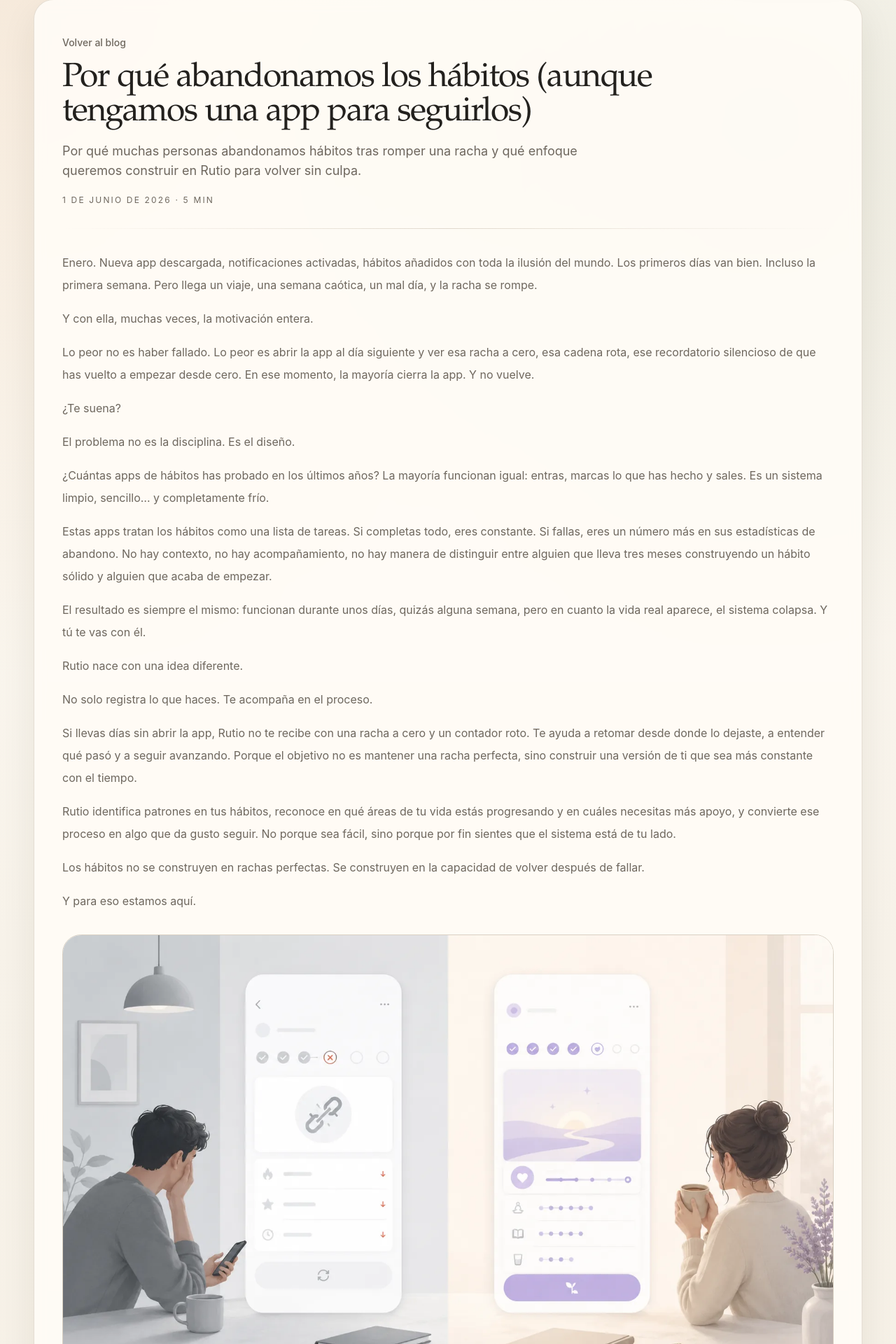
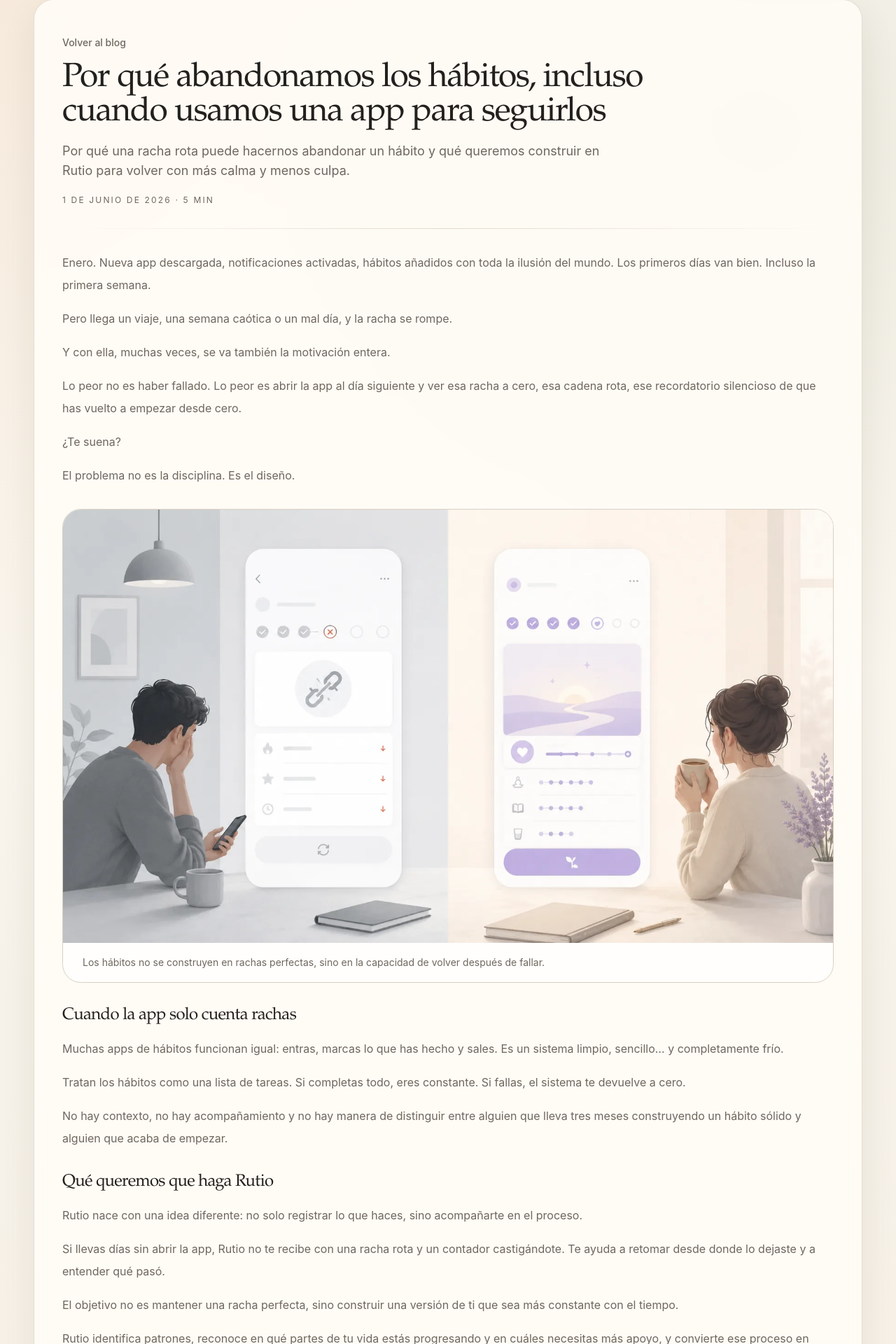
Before and after one commit to Rutioapp/web, a Next.js app: page /blog/por-que-abandonamos-los-habitos in a window 1280 px wide. Shown: the part 114-2034 px from the top of the page at 70% size. Built offline with nearby package versions, Linux system fonts and the light colour scheme.

Commit message:
Improve blog SEO foundation

```diff
--- a/src/app/page.tsx
+++ b/src/app/page.tsx
@@ -1,3 +1,5 @@
+import type { Metadata } from "next";
+
 import { Footer } from "@/components/layout/footer";
 import { Navbar } from "@/components/layout/navbar";
 import { BetaSection } from "@/components/sections/beta-form/beta-section";
@@ -6,6 +8,40 @@
 import { HeroSection } from "@/components/sections/hero/hero-section";
 import { HowItWorksSection } from "@/components/sections/how-it-works/how-it-works-section";
 import { MarqueeSection } from "@/components/sections/marquee/marquee-section";
+import { siteConfig } from "@/config/site";
+import { absoluteUrl } from "@/lib/utils";
+
+export const metadata: Metadata = {
+  title: {
+    absolute: "Rutio - hábitos visuales para construir constancia"
+  },
+  description:
+    "Rutio es una app de hábitos para construir constancia sostenible, ver tu progreso con claridad y mantener una motivación calmada.",
+  alternates: {
+    canonical: absoluteUrl("/")
+  },
+  openGraph: {
+    type: "website",
+    title: "Rutio - hábitos visuales para construir constancia",
+    description:
+      "Rutio es una app de hábitos para construir constancia sostenible, ver tu progreso con claridad y mantener una motivación calmada.",
+    url: absoluteUrl("/"),
+    siteName: siteConfig.name,
+    images: [
+      {
+        ...siteConfig.metadata.ogImage,
+        url: absoluteUrl(siteConfig.metadata.ogImage.url)
+      }
+    ]
+  },
+  twitter: {
+    card: "summary_large_image",
+    title: "Rutio - hábitos visuales para construir constancia",
+    description:
+      "Rutio es una app de hábitos para construir constancia sostenible, ver tu progreso con claridad y mantener una motivación calmada.",
+    images: [absoluteUrl(siteConfig.metadata.ogImage.url)]
+  }
+};
 
 export default function HomePage() {
   return (
--- a/src/components/sections/hero/hero-copy.tsx
+++ b/src/components/sections/hero/hero-copy.tsx
@@ -1,3 +1,5 @@
+import Link from "next/link";
+
 import { landingContent } from "@/content/landing-content";
 import { HeroSocialProof } from "@/components/sections/hero/hero-social-proof";
 import { buttonVariants } from "@/components/ui/button";
@@ -13,7 +15,10 @@
         <span className="text-[0.68rem] font-semibold uppercase tracking-[0.22em] text-brand-strong">{hero.eyebrow}</span>
       </div>
 
-      <h1 id="hero-heading" className="text-balance font-display text-[3.2rem] font-light leading-[0.92] text-foreground sm:text-[4.4rem] lg:text-[4.95rem] xl:text-[5.2rem]">
+      <h1
+        id="hero-heading"
+        className="text-balance font-display text-[3.2rem] font-light leading-[0.92] text-foreground sm:text-[4.4rem] lg:text-[4.95rem] xl:text-[5.2rem]"
+      >
         <span className="block">{hero.titleLead}</span>
         <span className="block">
           {hero.titleAccentPrefix} <em className="font-normal italic text-brand">{hero.titleAccent}</em>
@@ -39,6 +44,16 @@
         </InPageLink>
       </div>
 
+      <div className="mt-4">
+        <Link
+          href="/blog"
+          className="inline-flex items-center gap-2 text-sm font-medium text-muted-foreground transition-colors hover:text-foreground"
+        >
+          Leer el blog
+          <span aria-hidden="true">→</span>
+        </Link>
+      </div>
+
       <div className="mt-8 grid gap-3 sm:grid-cols-3 sm:items-stretch lg:gap-4" id="hero-foundations">
         {hero.highlights.map((item) => (
           <article key={item.title} className="h-full rounded-[1.5rem] border border-line/70 bg-white/60 p-4 shadow-soft backdrop-blur">
--- a/src/content/blog/posts.ts
+++ b/src/content/blog/posts.ts
@@ -35,10 +35,10 @@
 
 export const blogPosts: BlogPost[] = [
   {
-    title: "Por qué abandonamos los hábitos (aunque tengamos una app para seguirlos)",
+    title: "Por qué abandonamos los hábitos, incluso cuando usamos una app para seguirlos",
     slug: "por-que-abandonamos-los-habitos",
     description:
-      "Por qué muchas personas abandonamos hábitos tras romper una racha y qué enfoque queremos construir en Rutio para volver sin culpa.",
+      "Por qué una racha rota puede hacernos abandonar un hábito y qué queremos construir en Rutio para volver con más calma y menos culpa.",
     date: "2026-06-01",
     readingTime: "5 min",
     category: "Habits",
@@ -57,18 +57,37 @@
       {
         type: "paragraphs",
         paragraphs: [
-          "Enero. Nueva app descargada, notificaciones activadas, hábitos añadidos con toda la ilusión del mundo. Los primeros días van bien. Incluso la primera semana. Pero llega un viaje, una semana caótica, un mal día, y la racha se rompe.",
-          "Y con ella, muchas veces, la motivación entera.",
-          "Lo peor no es haber fallado. Lo peor es abrir la app al día siguiente y ver esa racha a cero, esa cadena rota, ese recordatorio silencioso de que has vuelto a empezar desde cero. En ese momento, la mayoría cierra la app. Y no vuelve.",
+          "Enero. Nueva app descargada, notificaciones activadas, hábitos añadidos con toda la ilusión del mundo. Los primeros días van bien. Incluso la primera semana.",
+          "Pero llega un viaje, una semana caótica o un mal día, y la racha se rompe.",
+          "Y con ella, muchas veces, se va también la motivación entera.",
+          "Lo peor no es haber fallado. Lo peor es abrir la app al día siguiente y ver esa racha a cero, esa cadena rota, ese recordatorio silencioso de que has vuelto a empezar desde cero.",
           "¿Te suena?",
-          "El problema no es la disciplina. Es el diseño.",
-          "¿Cuántas apps de hábitos has probado en los últimos años? La mayoría funcionan igual: entras, marcas lo que has hecho y sales. Es un sistema limpio, sencillo… y completamente frío.",
-          "Estas apps tratan los hábitos como una lista de tareas. Si completas todo, eres constante. Si fallas, eres un número más en sus estadísticas de abandono. No hay contexto, no hay acompañamiento, no hay manera de distinguir entre alguien que lleva tres meses construyendo un hábito sólido y alguien que acaba de empezar.",
-          "El resultado es siempre el mismo: funcionan durante unos días, quizás alguna semana, pero en cuanto la vida real aparece, el sistema colapsa. Y tú te vas con él.",
-          "Rutio nace con una idea diferente.",
-          "No solo registra lo que haces. Te acompaña en el proceso.",
-          "Si llevas días sin abrir la app, Rutio no te recibe con una racha a cero y un contador roto. Te ayuda a retomar desde donde lo dejaste, a entender qué pasó y a seguir avanzando. Porque el objetivo no es mantener una racha perfecta, sino construir una versión de ti que sea más constante con el tiempo.",
-          "Rutio identifica patrones en tus hábitos, reconoce en qué áreas de tu vida estás progresando y en cuáles necesitas más apoyo, y convierte ese proceso en algo que da gusto seguir. No porque sea fácil, sino porque por fin sientes que el sistema está de tu lado.",
+          "El problema no es la disciplina. Es el diseño."
+        ]
+      },
+      {
+        type: "paragraphs",
+        heading: "Cuando la app solo cuenta rachas",
+        paragraphs: [
+          "Muchas apps de hábitos funcionan igual: entras, marcas lo que has hecho y sales. Es un sistema limpio, sencillo… y completamente frío.",
+          "Tratan los hábitos como una lista de tareas. Si completas todo, eres constante. Si fallas, el sistema te devuelve a cero.",
+          "No hay contexto, no hay acompañamiento y no hay manera de distinguir entre alguien que lleva tres meses construyendo un hábito sólido y alguien que acaba de empezar."
+        ]
+      },
+      {
+        type: "paragraphs",
+        heading: "Qué queremos que haga Rutio",
+        paragraphs: [
+          "Rutio nace con una idea diferente: no solo registrar lo que haces, sino acompañarte en el proceso.",
+          "Si llevas días sin abrir la app, Rutio no te recibe con una racha rota y un contador castigándote. Te ayuda a retomar desde donde lo dejaste y a entender qué pasó.",
+          "El objetivo no es mantener una racha perfecta, sino construir una versión de ti que sea más constante con el tiempo.",
+          "Rutio identifica patrones, reconoce en qué partes de tu vida estás progresando y en cuáles necesitas más apoyo, y convierte ese proceso en algo que da gusto seguir."
+        ]
+      },
+      {
+        type: "paragraphs",
+        heading: "Volver importa más que la racha",
+        paragraphs: [
           "Los hábitos no se construyen en rachas perfectas. Se construyen en la capacidad de volver después de fallar.",
           "Y para eso estamos aquí."
         ]
@@ -76,38 +95,38 @@
     ]
   },
   {
-    title: "Por que otra app de habitos?",
+    title: "¿Por qué otra app de hábitos?",
     slug: "por-que-otra-app-de-habitos",
     description:
-      "Borrador inicial sobre la vision de Rutio: habitos sostenibles, progreso visual y motivacion serena.",
+      "Borrador inicial sobre la visión de Rutio: hábitos sostenibles, progreso visual y motivación serena.",
     date: "2026-05-31",
     readingTime: "5 min",
-    category: "Construyendo Rutio",
-    tags: ["producto", "habitos", "beta"],
+    category: "Rutio",
+    tags: ["producto", "hábitos", "beta"],
     draft: true,
     content: [
       {
         type: "paragraphs",
         paragraphs: [
-          "Este articulo es un borrador de trabajo para abrir el blog de Rutio. Lo usamos para validar estructura, tono y formato antes de publicar contenido final.",
-          "No buscamos otra lista de tareas disfrazada de app de habitos. Queremos una experiencia que ayude a volver al camino con calma incluso despues de una semana dificil."
+          "Este artículo es un borrador de trabajo para abrir el blog de Rutio. Lo usamos para validar estructura, tono y formato antes de publicar contenido final.",
+          "No buscamos otra lista de tareas disfrazada de app de hábitos. Queremos una experiencia que ayude a volver al camino con calma incluso después de una semana difícil."
         ]
       },
       {
         type: "paragraphs",
         heading: "Lo que estamos construyendo",
         paragraphs: [
-          "Rutio combina habitos diarios, familias de habitos, seguimiento visual, diario y tareas en contexto para entender progreso real.",
-          "La motivacion se apoya en XP y logros discretos. La meta no es competir, sino sostener una practica que te ayude a largo plazo."
+          "Rutio combina hábitos diarios, familias de hábitos, seguimiento visual, diario y tareas en contexto para entender progreso real.",
+          "La motivación se apoya en XP y logros discretos. La meta no es competir, sino sostener una práctica que te ayude a largo plazo."
         ]
       },
       {
         type: "list",
-        heading: "Que vendra en siguientes articulos",
+        heading: "Qué vendrá en siguientes artículos",
         items: [
-          "Por que muchas apps de habitos fallan cuando cambia tu semana.",
-          "Como usamos progreso visual para detectar consistencia real.",
-          "Notas de beta y decisiones de producto en publico."
+          "Por qué muchas apps de hábitos fallan cuando cambia tu semana.",
+          "Cómo usamos progreso visual para detectar consistencia real.",
+          "Notas de beta y decisiones de producto en público."
         ]
       }
     ]
```
Also changed, not shown: src/app/blog/[slug]/page.tsx (+32 -5 lines), src/app/blog/page.tsx (+20 -10 lines).
